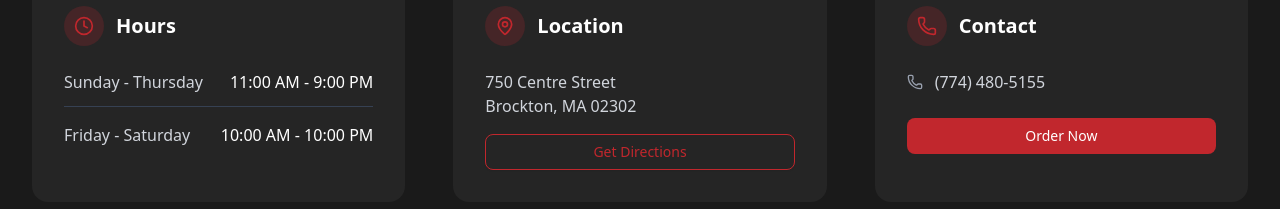
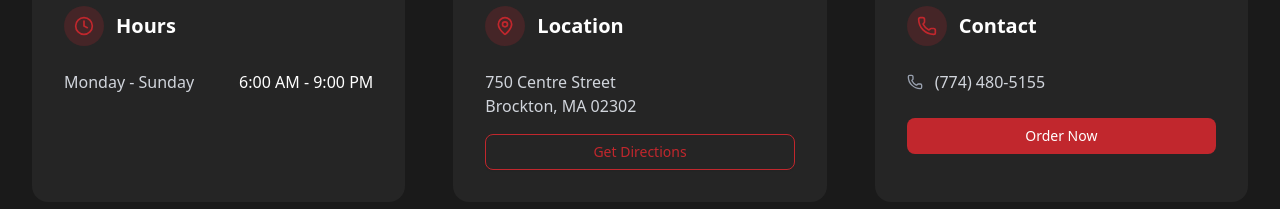
Before and after one commit to AntonioKOD/flo-s, a Next.js app: page / in a window 1280 px wide. Shown: the part 1974-2183 px from the top of the page. Built offline with nearby package versions, Linux system fonts and the light colour scheme.

Commit message:
new changes

```diff
--- a/components/contact-section.tsx
+++ b/components/contact-section.tsx
@@ -7,8 +7,7 @@ import Link from "next/link";
 
 export default function ContactSection() {
   const hours = [
-    { days: "Sunday - Thursday", time: "11:00 AM - 9:00 PM" },
-    { days: "Friday - Saturday", time: "10:00 AM - 10:00 PM" },
+    { days: "Monday - Sunday", time: "6:00 AM - 9:00 PM" },
   ]
 
   return (
```
Also changed, not shown: app/sitemap.ts (line endings or trailing spaces), public/robots.txt.
